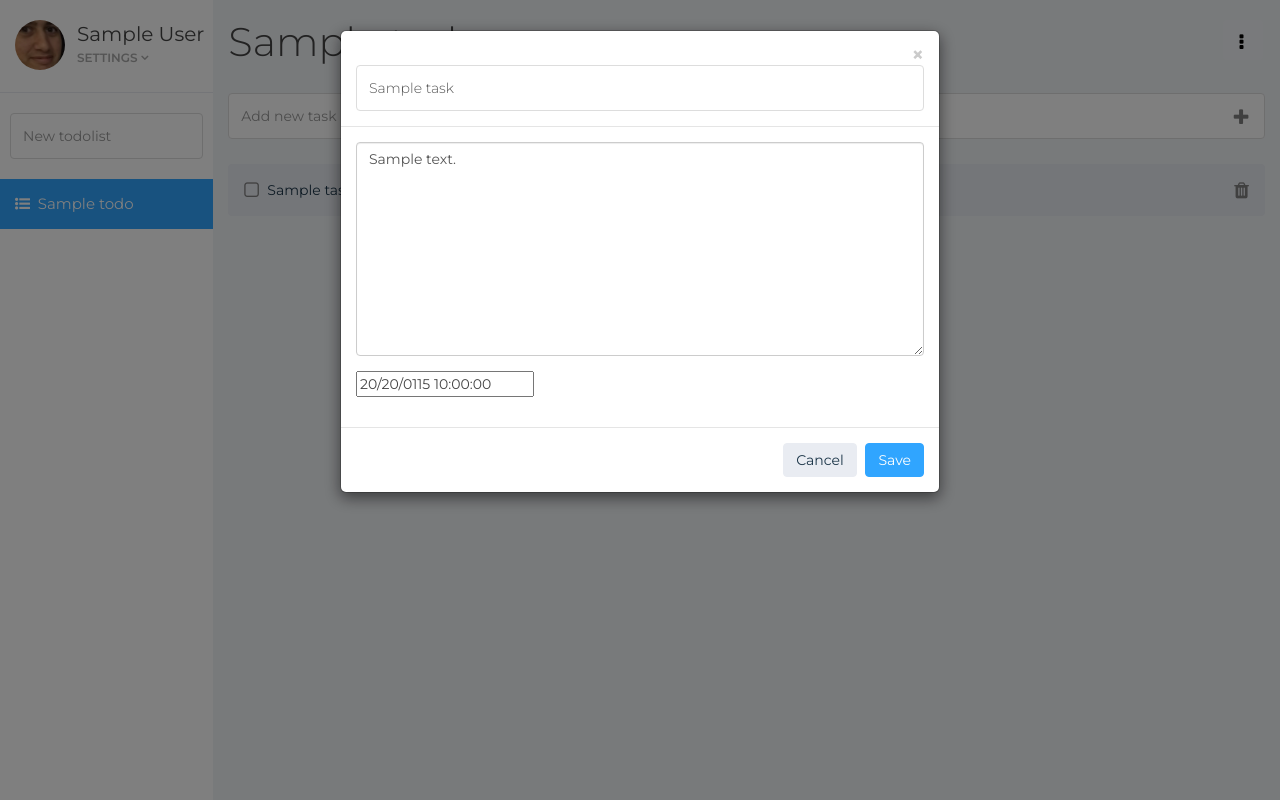
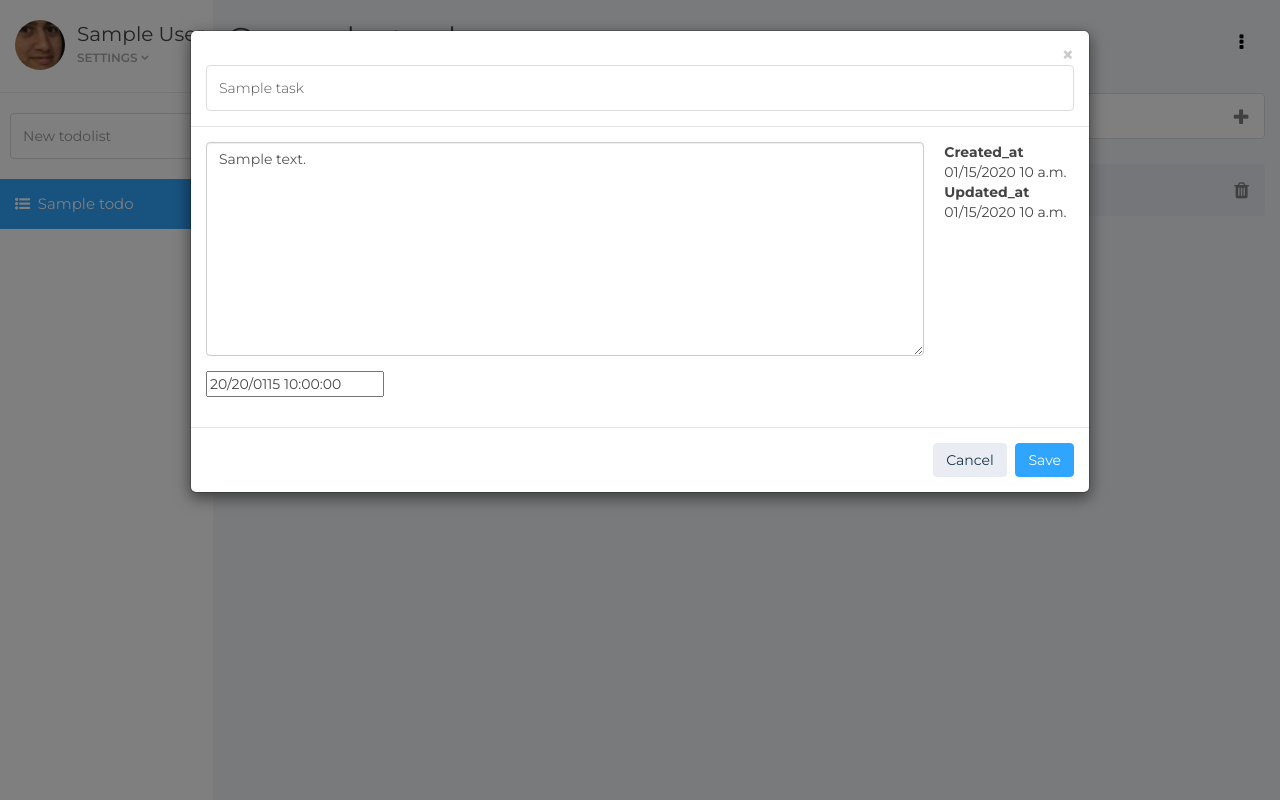
Before and after one commit to PeterAlexandre/justdoit, a Django app: page /todolist/todo/1/ in a window 1280 px wide, after a click that opens the changed part. Run offline with Django 3.2, Linux system fonts and the light colour scheme; a user stored in the database is signed in; tables that the repository leaves empty hold one stand-in row (values such as "Sample post"); some libraries are stand-ins or nearby versions.

Commit message:
Add date info in task modal

```diff
--- a/templates/todolist/todo_detail.html
+++ b/templates/todolist/todo_detail.html
@@ -41,7 +41,7 @@
 
             <!-- Modal {{ task }} -->
             <div id="task{{ task.id }}" class="modal fade" role="dialog">
-                <div class="modal-dialog">
+                <div class="modal-dialog modal-lg">
                     <div class="modal-content">
                         <div class="modal-header">
                             <button type="button" class="close" data-dismiss="modal">&times;</button>
@@ -51,8 +51,22 @@
                         </div>
                         <form class="modal-body">
                             {% csrf_token %}
-                            <div class="form-group">
-                                {% render_field task_form.description class="form-control input-md" placeholder="Write the description here!" %}
+                            <div class="row">
+                                <div class="col-xs-8 col-sm-9 col-md-10">
+                                    <div class="form-group">
+                                        {% render_field task_form.description class="form-control input-md" placeholder="Write the description here!" %}
+                                    </div>
+                                </div>
+                                <div class="col-xs-4 col-sm-3 col-md-2" style="padding-left: 5px !important;">
+                                    <div>
+                                        <strong>Created_at</strong>
+                                    </div>
+                                    <div>{{ task.created_at|date:"SHORT_DATETIME_FORMAT" }}</div>
+                                    <div>
+                                        <strong>Updated_at</strong>
+                                    </div>
+                                    <div>{{ task.updated_at|date:"SHORT_DATETIME_FORMAT" }}</div>
+                                </div>
                             </div>
                             <div class="form-group">
                                 {% render_field task_form.deadline %}
@@ -167,14 +181,13 @@
 
         // Request: Create a new task
         $("#formTask").submit(function (event) {
-            console.log("iniciou");
             event.preventDefault();
             $.ajax({
                 url: "http://127.0.0.1:8000/api/v1/task/",
                 type: "POST",
                 data: {
                     title: $("#newTaskInput").val(),
-                    to_do: "ds"
+                    to_do: {{ todo.pk }}
                 },
                 beforeSend: function (xhr, settings) {
                     if (!safeMethod(settings.type) && !this.crossDomain) {
@@ -182,8 +195,7 @@
                     }
                 }
             }).done(function (data) {
-                console.log($("#formTaskError"));
-                $("#formTaskError").text("teste");
+                location.reload()
             }).fail(function (data) {
                 $("#formTaskError").text(data.error().responseText);
                 $("#formTaskError").removeClass("hidden");
@@ -203,8 +215,8 @@
             }).done(function (data){
                 location.reload()
             }).fail(function (data) {
-                $("#deleteTaskError"+taskId).text(data.error().responseJSON.detail);
-                $("#deleteTaskError"+taskId).removeClass("hidden");
+                $(`#deleteTaskError${taskId}`).text(data.error().responseJSON.detail);
+                $(`#deleteTaskError${taskId}`).removeClass("hidden");
             })
         }
 
```
